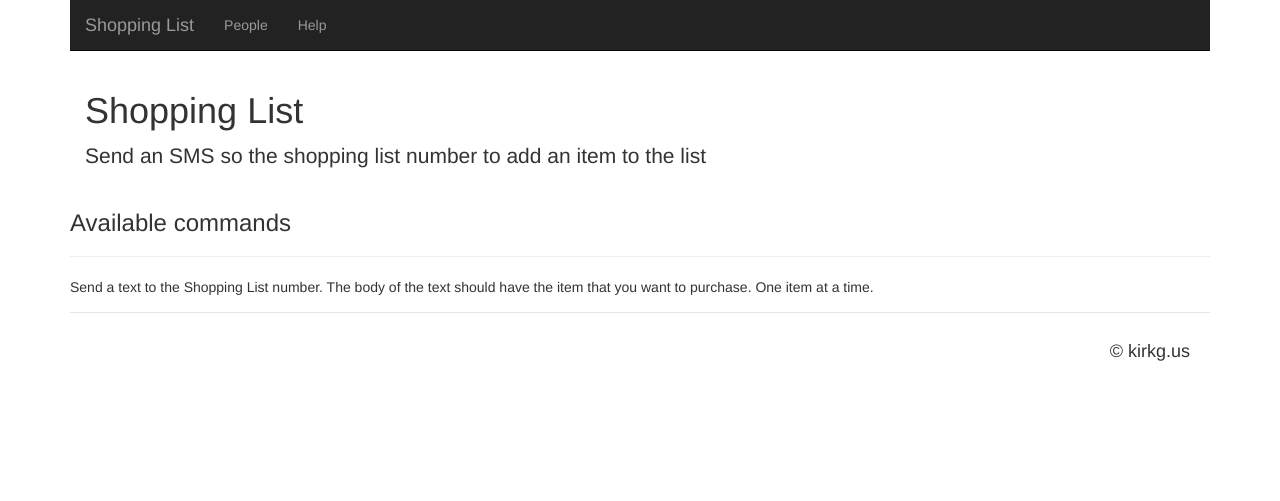
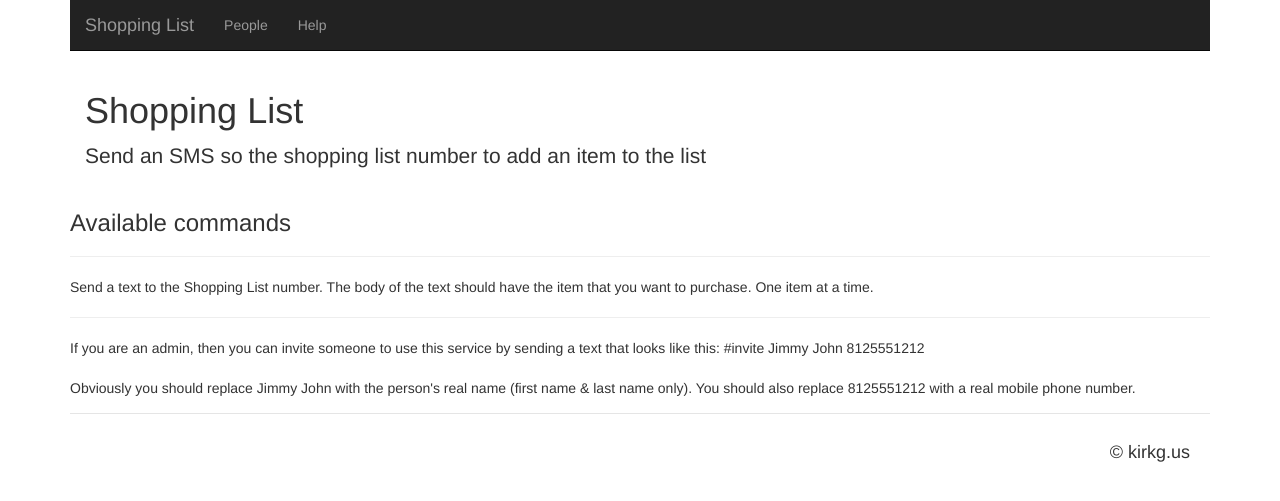
Before and after one commit to kgleason/SMShoppingList, a Flask app: page /help in a window 1280 px wide. Shown: the top 501 px of the page. Run offline with Flask 2, Linux system fonts and the light colour scheme; parts of the project's set-up code (start-up, migrations or seed data) failed here and were passed over; some libraries are stand-ins or nearby versions.

Commit message:
Cleaned up some typos.

```diff
--- a/app/models.py
+++ b/app/models.py
@@ -44,8 +44,8 @@ class ListItem(db.Model):
 
     @classmethod
     def all(cls):
-        return ListItem.query.order_by(desc(id)).all()
+        return ListItem.query.order_by(desc(ListItem.id)).all()
 
     @classmethod
     def all_open(cls):
-        return ListItem.query.filter(ListItem.closed == False).order_by(desc(id)).all()
+        return ListItem.query.filter(ListItem.closed == False).order_by(desc(ListItem.id)).all()
--- a/app/templates/help.html
+++ b/app/templates/help.html
@@ -3,5 +3,9 @@
 
     <h3>Available commands</h3>
 	<hr/>
-Send a text to the Shopping List number. The body of the text should have the item that you want to purchase. One item at a time.
+Send a text to the Shopping List number. The body of the text should have the item that you want to purchase. One item at a time.<br/>
+	<hr/>
+If you are an admin, then you can invite someone to use this service by sending a text that looks like this: #invite Jimmy John 8125551212 <br/><br/>
+Obviously you should replace Jimmy John with the person's real name (first name & last name only). You should also replace 8125551212 with a real mobile phone number.<br/>
+
 {% endblock %}
--- a/app/templates/index.html
+++ b/app/templates/index.html
@@ -1,6 +1,6 @@
 {% extends 'layout.html' %}
 {% block content %}
-	<h3>SHopping List</h3>
+	<h3>The List</h3>
 	<hr/>
 {% if not my_list %}
 	The list appears to be empty
```
Also changed, not shown: readme.md.
